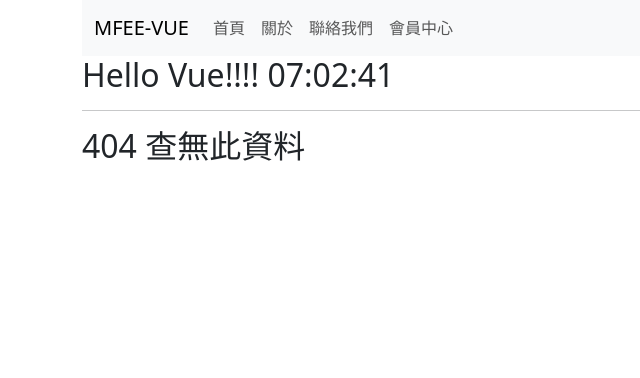
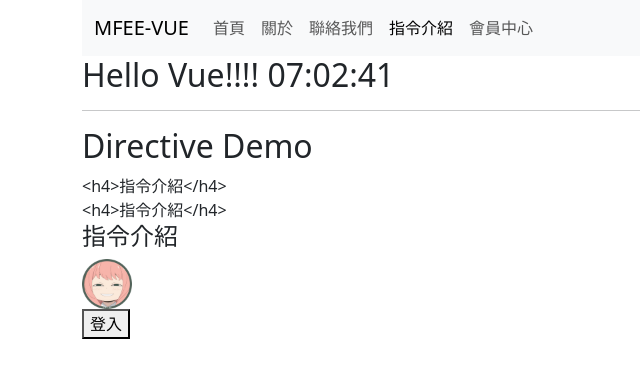
Before and after one commit to HsiaoHungWang/vue-mfee, a Vue app: page /directive in a window 1280 px wide. Before the commit this address had no page. Shown: the top 378 px of the page, without its empty margins (0-640 px from the left). Built offline with nearby package versions, Linux system fonts and the light colour scheme.

Commit message:
v-html、v-show、v-if 指令介紹

```diff
--- a/src/components/NavbarComponent.vue
+++ b/src/components/NavbarComponent.vue
@@ -25,6 +25,10 @@
         </li>
         <li class="nav-item">
 
+    <RouterLink :to="{name:'directive'}" class="nav-link" activeClass="active">指令介紹</RouterLink>
+        </li>
+        <li class="nav-item">
+
     <RouterLink :to="{name:'member',params:{id:20}}" class="nav-link" activeClass="active">會員中心</RouterLink>
         </li>
       </ul>
--- a/src/router.js
+++ b/src/router.js
@@ -6,6 +6,7 @@ import Team1View from "./views/Team1View.vue"
 import Team2View from "./views/Team2View.vue"
 import MemberCenter from "./views/MemberCenter.vue"
 import NotFound from "./views/NotFound.vue"
+import DirectivesView from "./views/DirectivesView.vue"
 
 //路由設定
 const routes = [
@@ -51,6 +52,12 @@ const routes = [
       name:'member',
       props:true
     },
+    //http://localhost:5173/directive
+    {
+      path:'/directive',
+      component:DirectivesView,
+      name:'directive'
+    },
     //404
     {
       path:"/:pathMatch(.*)*",
--- /dev/null
+++ b/src/views/DirectivesView.vue
@@ -0,0 +1,29 @@
+<script setup>
+import { ref } from 'vue';
+
+  const message = ref("<h4>指令介紹</h4>")
+  const isShow = ref(true)
+  const isLoggedIn = ref(false)
+</script>
+
+<template>
+  <div>
+<h2>Directive Demo</h2>
+<div>{{ message }}</div>
+<div v-text="message"></div>
+<div v-html="message"></div>
+<img src="@/assets/anya-300-03.png" style="width:50px" v-show="isShow" />
+
+ <div v-if="isLoggedIn">
+  <button>登出</button>
+ </div>
+ <div v-else>
+  <button>登入</button>
+ </div>
+
+</div>
+</template>
+
+<style lang="css" scoped>
+
+</style>
```
